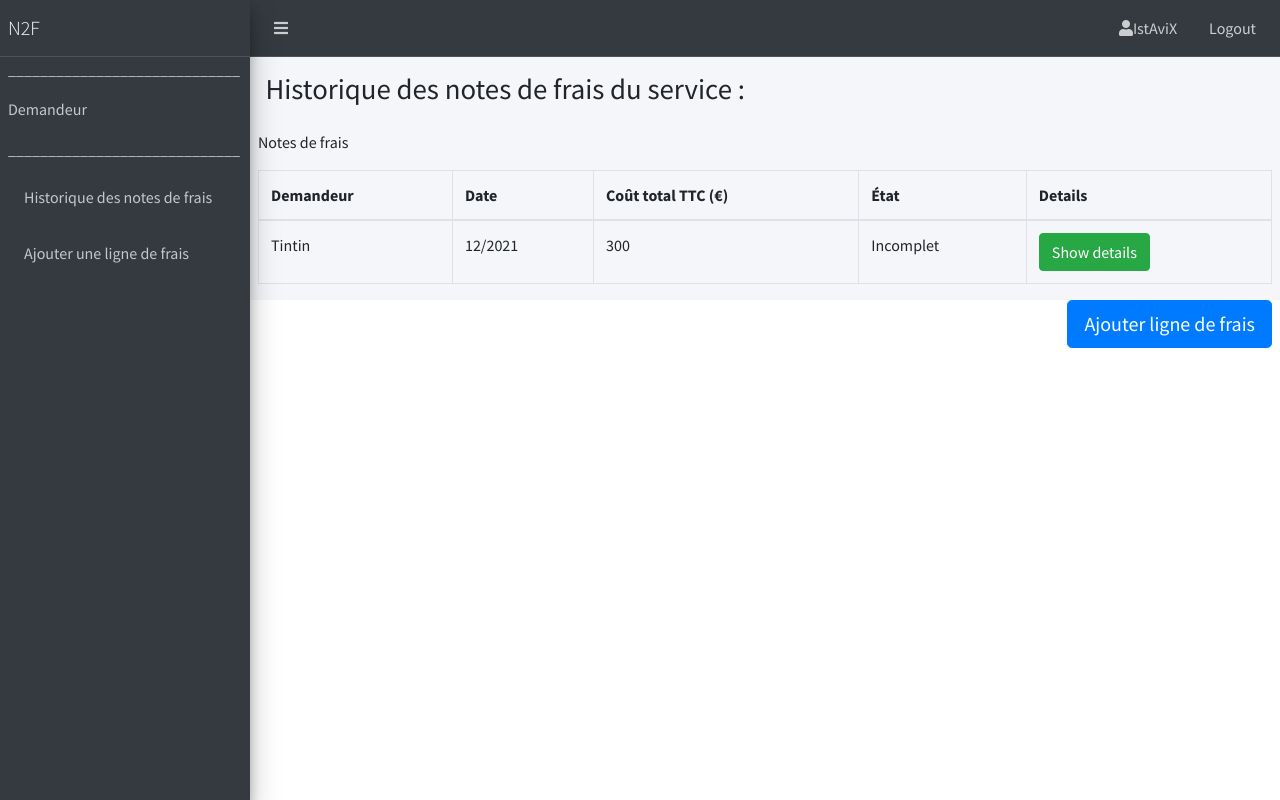
After one commit to Red2Je/N2F, a Django app: page /clientHistoric/ in a window 1280 px wide. The commit adds this page. Run offline with Django 4.2, Linux system fonts and the light colour scheme; a user stored in the database is signed in; some libraries are stand-ins or nearby versions.

Commit message:
better historics

```diff
--- a/main/templates/main/base.html
+++ b/main/templates/main/base.html
@@ -49,9 +49,6 @@
             {% if user.is_authenticated %}
                 <li class="nav-item d-none d-sm-inline-block">
                     <a href="{% url 'logout' %}" class="nav-link">Logout</a>
-                </li>
-                <li class="nav-item d-none d-sm-inline-block">
-                    <a href="{% url 'void' %}" class="nav-link">Change Password</a>
                 </li>
             {% else %}
                 <li class="nav-item d-none d-sm-inline-block">
--- /dev/null
+++ b/main/templates/main/clientHistoric.html
@@ -0,0 +1,126 @@
+{% extends 'main/base.html' %}
+{% load static %}
+
+{% block content %}
+
+	{% if form.errors %}
+		{% for field in form %}
+			{% for error in field.errors %}
+				<div class="alert alert-danger">
+					<strong>{{ error|escape }}</strong>
+				</div>
+			{% endfor %}
+		{% endfor %}
+		{% for error in form.non_field_errors %}
+			<div class="alert alert-danger">
+				<strong>{{ error|escape }}</strong>
+			</div>
+		{% endfor %}
+	{% endif %}
+
+	<div class = "content-wrapper">
+	<section class="content-header">
+	  <div class="container-fluid">
+	    <div class="row mb-2">
+	      <div class="col-sm-6">
+	        <h1>Historique des notes de frais du service :</h1>
+	      </div>
+	    </div>
+	  </div><!-- /.container-fluid -->
+	</section>
+
+   <section class="content">
+
+      <div class="table-responsive">
+        <p class="t_heading">Notes de frais</p>
+        <table class="table table-bordered table-hover">
+            <thead>
+                <th>Demandeur</th>
+                <th>Date</th>
+                <th>Coût total TTC (€)</th>
+                <th>État</th>
+                <th>Details</th>
+            </thead>
+            <tbody>
+                <tr>
+                    <td>Tintin</td>
+                    <td>12/2021</td>
+                    <td>300</td>
+                    <td>Incomplet</td>
+                    <td><button class="btn btn-success" onclick="ShowHide(this);" data-toggle="collapse" data-target="#intro">Show details</button></td>
+                </tr>
+                <tr id="intro" class="collapse">
+			 <td colspan="7">
+			  <p class="t_heading">Missions</p>
+			  <table class="table custom-view">
+			  <thead>
+			      <th>Mission</th>
+			      <th>Nombre ligne de frais</th>
+			      <th>Coût total TTC (€)</th>
+			      <th>Details</th>
+			  </thead>
+			  <tbody>
+			      <td>Voyage à Carracas</td>
+			      <td>2</td>
+			      <td>300</td>
+			      <td><button class="btn btn-success" onclick="ShowHide(this);" data-toggle="collapse" data-target="#outro">Show details</button></td>
+			  </tbody>
+			  <tr id="outro" class="collapse">
+			 <td colspan="14">
+			  <p class="t_heading">Lignes de frais</p>
+			  <table class="table custom-view">
+			  <thead>
+			      <th>Type</th>
+			      <th>Date</th>
+			      <th>Coût total TTC (€)</th>
+			      <th>Demande d'avance</th>
+			      <th>Justificatif</th>
+			      <th>Détail</th>
+			      <th>État</th>
+			  </thead>
+			  <tbody>
+			      <td>Restaurant</td>
+			      <td>12/12/2021</td>
+			      <td>100</td>
+			      <td>non</td>
+			      <td><a href="{% url 'download' filename='placeholder.jpg'%}">Télécharger</a></td>
+			      <td><button onclick="location.href = {% url 'void' %};" id="myButton" class="submit" >détail</button></td>
+			      <td>validé</td>
+			  </tbody>
+			  <tbody>
+			      <td>Hôtel</td>
+			      <td>12/12/2021</td>
+			      <td>200</td>
+			      <td>non</td>
+			      <td>non</td>
+			      <td><button onclick="location.href = {% url 'void' %};" id="myButton" class="submit" >détail</button></td>
+			      <td>invalidé</td>
+			  </tbody>
+			 </table>
+			</td>
+			</tr>
+			 </table>
+			</td>
+			</tr>
+            </tbody>
+        </table>
+    </div>
+    <form method="get" action="{% url 'form' %}">
+		{% csrf_token %}
+	    <button type="submit" formmethod="get" class="btn btn-primary btn-lg float-right">Ajouter ligne de frais</button>
+
+	</form>
+    </section>
+
+<script>
+function ShowHide(id) {
+  if ($(id).html() == "Show details") {
+    $(id).html("Hide details");
+  } else {
+    $(id).html("Show details");
+  }
+
+}
+</script>
+
+{% endblock %}
--- a/main/views.py
+++ b/main/views.py
@@ -12,6 +12,7 @@ from django.contrib.auth.decorators import login_required
 import datetime
 import os
 import locale
+import mimetypes
 
 
 
@@ -58,6 +59,14 @@ def sHistoric(request):
     return render(request,'main/historic.html')
 
 @login_required(login_url='/login/')
+def sValid(request):
+    return render(request,'main/valid.html')
+
+@login_required(login_url='/login/')
+def cHistoric(request):
+    return render(request,'main/clientHistoric.html')
+
+@login_required(login_url='/login/')
 def createExpenseline(request):
     form = ExpenseLineCreateForm()
     if request.method == 'POST':
@@ -100,6 +109,25 @@ def createExpenseline(request):
     context = {'form': form}
     return render(request, 'main/form.html', context)
 
+def download_file(request, filename=''):
+	if filename != '':
+		# Define Django project base directory
+		BASE_DIR = os.path.dirname(os.path.dirname(os.path.abspath(__file__)))
+		# Define the full file path
+		filepath = BASE_DIR + '/proofs/' + filename
+		# Open the file for reading content
+		path = open(filepath, 'rb')
+		# Set the mime type
+		mime_type, _ = mimetypes.guess_type(filepath)
+		# Set the return value of the HttpResponse
+		response = HttpResponse(path, content_type=mime_type)
+		# Set the HTTP header for sending to browser
+		response['Content-Disposition'] = "attachment; filename=%s" % filename
+		# Return the response value
+		return response
+	else:
+		# Load the template
+		return render(request, 'void.html')
 
 def createExpenseReport(request):
     form = ExpenseReportForm()
--- a/n2f/urls.py
+++ b/n2f/urls.py
@@ -28,6 +28,9 @@ urlpatterns = [
     path('login/', views.user_login, name='login'),
     path('logout/', views.logoutPage, name='logout'),
     path('serviceHistoric/', views.sHistoric),
-
+    path('clientHistoric/', views.cHistoric),
+    path('serviceValid/', views.sValid),
+    path('download/<str:filename>', views.download_file, name='download'),
+    path('download/<str:filename>/', views.download_file, name='download'),
 
 ]
```
Also changed, not shown: main/templates/main/historic.html (+14 -8 lines), main/templates/main/valid.html (added, +127 -0 lines), db.sqlite3.
